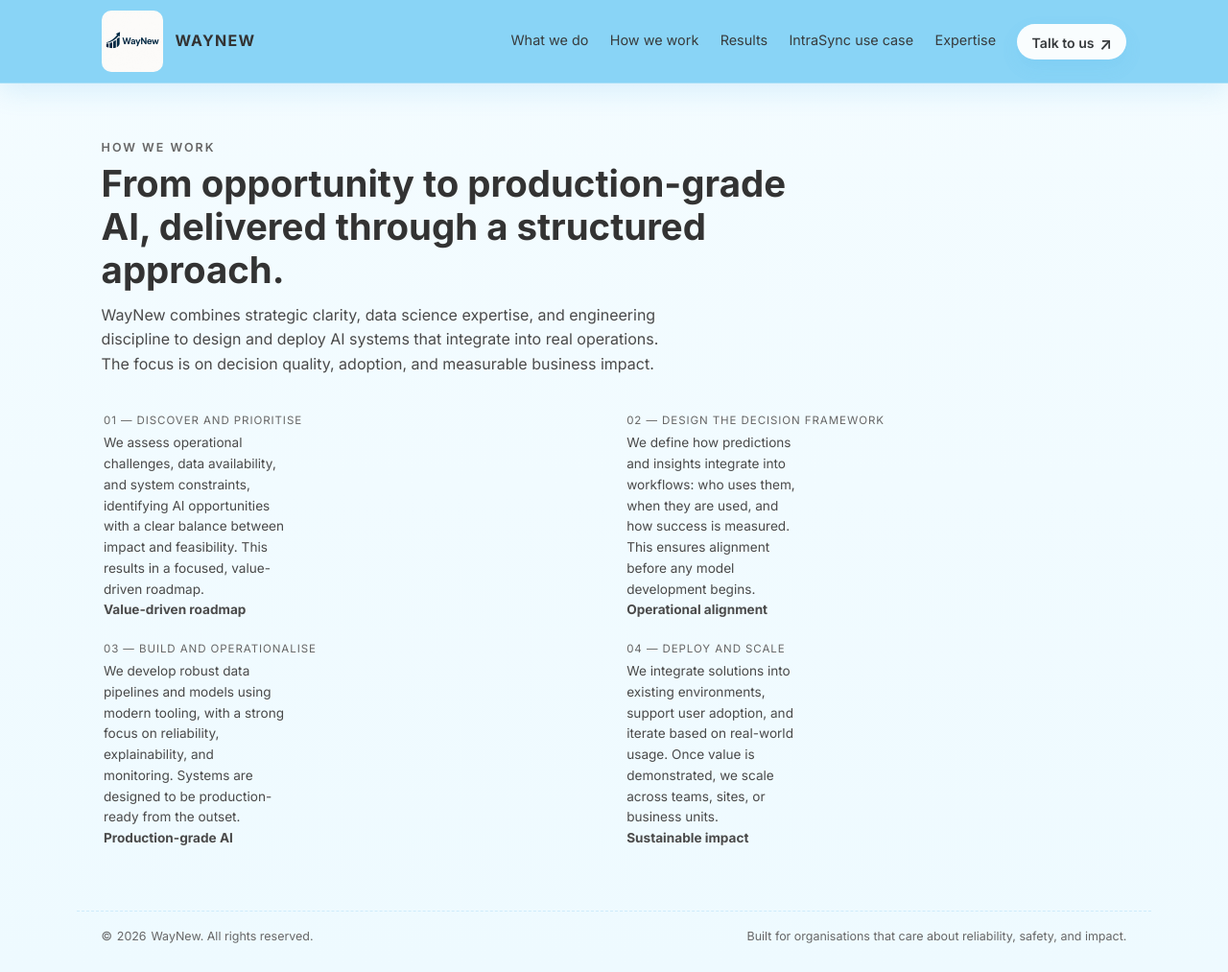
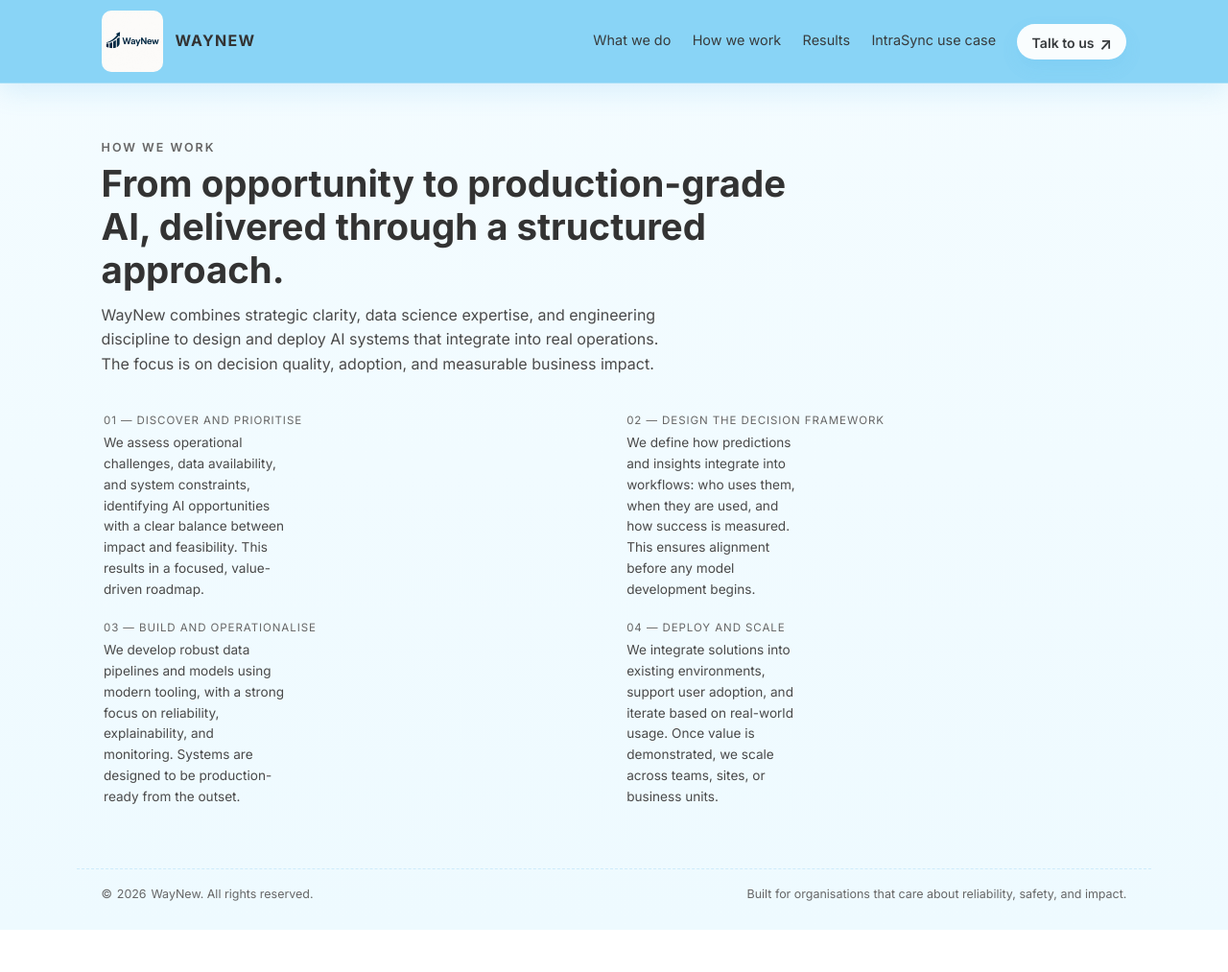
Before and after one commit to SyntraAI/Demo, a plain HTML site: page approach.html in a window 1280 px wide. Shown: the whole page at 96% size. After the commit the page ends 969 px from the top, so only its background shows below. Drawn offline with Linux system fonts and the light colour scheme.

Commit message:
Update approach.html

```diff
--- a/approach.html
+++ b/approach.html
@@ -13,7 +13,6 @@
 </head>
 
 <body>
-  <!-- NAV -->
   <nav class="nav">
     <div class="nav-inner">
       <div class="nav-left">
@@ -28,7 +27,6 @@
         <a href="approach.html" aria-current="page">How we work</a>
         <a href="results.html">Results</a>
         <a href="indexmain.html">IntraSync use case</a>
-        <a href="expertise.html">Expertise</a>
         <a href="contact.html" class="nav-cta">Talk to us <span>↗</span></a>
       </div>
 
@@ -38,10 +36,8 @@
     </div>
   </nav>
 
-  <!-- MAIN -->
   <main>
     <section class="page" id="approach">
-
       <div class="section-header reveal">
         <div class="eyebrow">How we work</div>
 
@@ -56,9 +52,7 @@
         </p>
       </div>
 
-      <!-- STEPS (uses existing styling that already works) -->
       <div class="hero-metrics hero-metrics-inline reveal">
-
         <div class="metric-item">
           <p class="metric-label">01 — Discover and prioritise</p>
           <p class="metric-sub">
@@ -66,7 +60,6 @@
             identifying AI opportunities with a clear balance between impact and feasibility.
             This results in a focused, value-driven roadmap.
           </p>
-          <p class="metric-sub"><strong>Value-driven roadmap</strong></p>
         </div>
 
         <div class="metric-item">
@@ -76,7 +69,6 @@
             who uses them, when they are used, and how success is measured.
             This ensures alignment before any model development begins.
           </p>
-          <p class="metric-sub"><strong>Operational alignment</strong></p>
         </div>
 
         <div class="metric-item">
@@ -86,7 +78,6 @@
             with a strong focus on reliability, explainability, and monitoring.
             Systems are designed to be production-ready from the outset.
           </p>
-          <p class="metric-sub"><strong>Production-grade AI</strong></p>
         </div>
 
         <div class="metric-item">
@@ -96,15 +87,11 @@
             and iterate based on real-world usage.
             Once value is demonstrated, we scale across teams, sites, or business units.
           </p>
-          <p class="metric-sub"><strong>Sustainable impact</strong></p>
         </div>
-
       </div>
-
     </section>
   </main>
 
-  <!-- FOOTER -->
   <footer>
     <span>© <span id="year"></span> WayNew. All rights reserved.</span>
     <span>Built for organisations that care about reliability, safety, and impact.</span>
```
